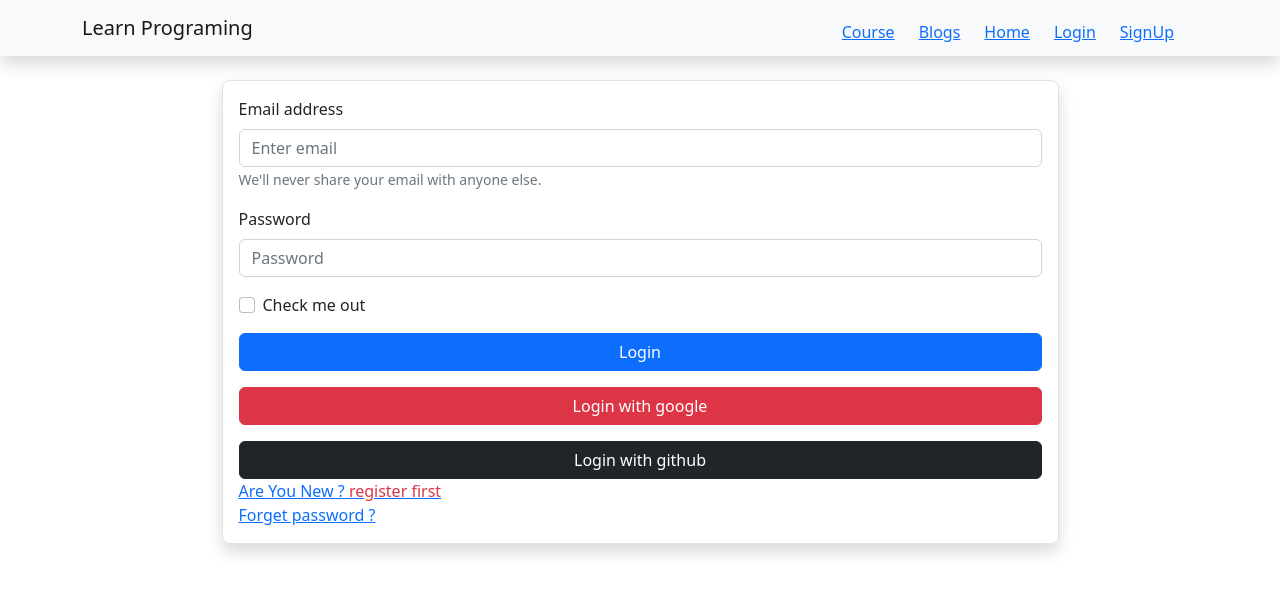
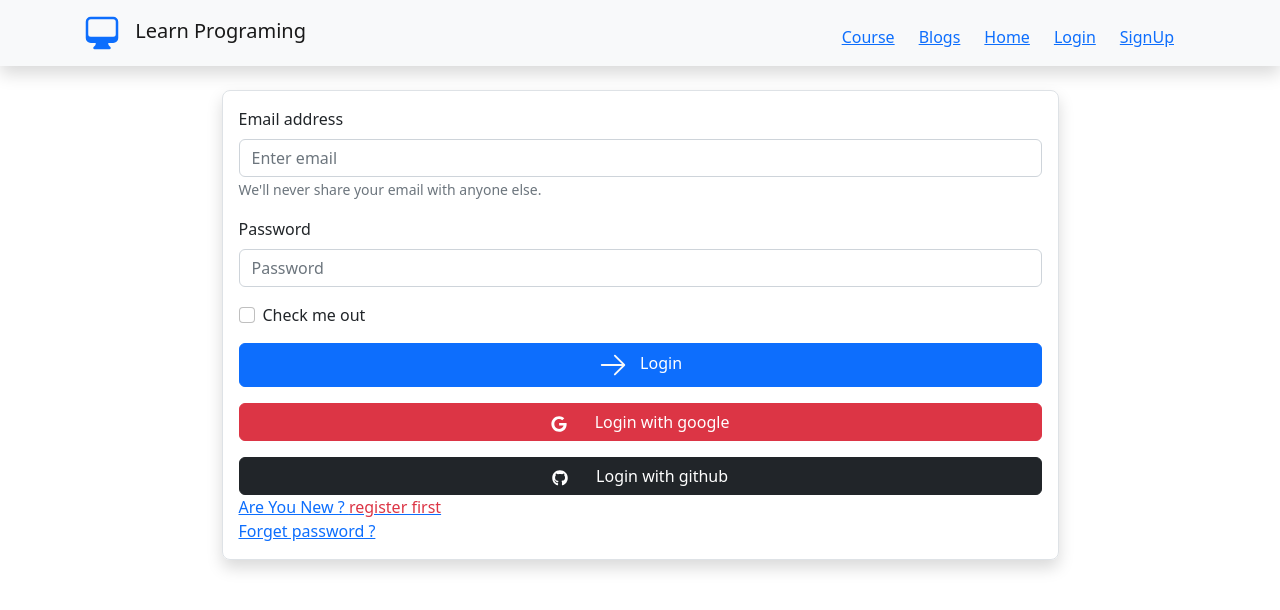
Before and after one commit to morshed0099/learn-programing-, a React (Create React App) app: page /login in a window 1280 px wide. Shown: the top 610 px of the page. Built offline with nearby package versions, Linux system fonts and the light colour scheme; no server answers.

Commit message:
icon added

```diff
--- a/public/index.html
+++ b/public/index.html
@@ -24,7 +24,7 @@
       work correctly both with client-side routing and a non-root public URL.
       Learn how to configure a non-root public URL by running `npm run build`.
     -->
-    <title>React App</title>
+    <title>Learn Programing</title>
   </head>
   <body>
     <noscript>You need to enable JavaScript to run this app.</noscript>
--- a/src/pages/Login.js
+++ b/src/pages/Login.js
@@ -5,6 +5,8 @@ import Form from 'react-bootstrap/Form';
 import { Link } from 'react-router-dom';
 import { userAuth } from '../AuthProvider';
 import Header from '../shere/Header';
+import {  FaGithub, FaGoogle } from 'react-icons/fa';
+import { ArrowRightIcon } from '@heroicons/react/24/solid';
 
 const Login = () => {
     const {logInWithEmail,createUserGoogle,createUserGithub}=useContext(userAuth)
@@ -62,15 +64,16 @@ const Login = () => {
                         <Form.Check type="checkbox" label="Check me out" />
                     </Form.Group>
                     <Button className="w-100" variant="primary" type="submit">
-                        Login
+                      <ArrowRightIcon className='text-light me-2' style={{width:'30px',height:'30px'}} />   Login
                     </Button>
                     <br/>
-                    <Button onClick={hadelGooleLogin} className="mt-3 w-100" variant="danger">
-                        Login with google
+                    <Button  onClick={hadelGooleLogin}
+                      className="mt-3 w-100" variant="danger"  >
+                    <FaGoogle className='me-4' />   Login with google
                     </Button>
                     <br/>
                     <Button onClick={handelGitLogin} className="mt-3 w-100" variant="dark">
-                        Login with github
+                      <FaGithub className='me-4'/>  Login with github
                     </Button>
                     <br/>
                     <Link to='/signup'>Are You New ? <span className='text-danger'>register first</span> </Link>
--- a/src/shere/Header.js
+++ b/src/shere/Header.js
@@ -7,10 +7,7 @@ import Navbar from 'react-bootstrap/Navbar';
 import { Link } from 'react-router-dom';
 import { userAuth } from '../AuthProvider';
 import ReactTooltip from 'react-tooltip';
-
-
-
-
+import { BeakerIcon, ComputerDesktopIcon } from '@heroicons/react/24/solid'
 
 const Header = () => {
   const { user } = useContext(userAuth);
@@ -30,7 +27,10 @@ const Header = () => {
 
       <Navbar bg="light" style={{ zIndex: '99' }} className="shadow mb-4 position-sticky top-0" expand="lg">
         <Container >
-          <Navbar.Brand href="#">Learn Programing</Navbar.Brand>
+          <Navbar.Brand href="#"><ComputerDesktopIcon
+           style={{width:'40px',height:'40px'}}
+           className="text-primary me-2"
+           /> Learn Programing</Navbar.Brand>
           <Navbar.Toggle aria-controls="navbarScroll" />
           <Navbar.Collapse id="navbarScroll">
             <Nav className='ms-auto '>
```
